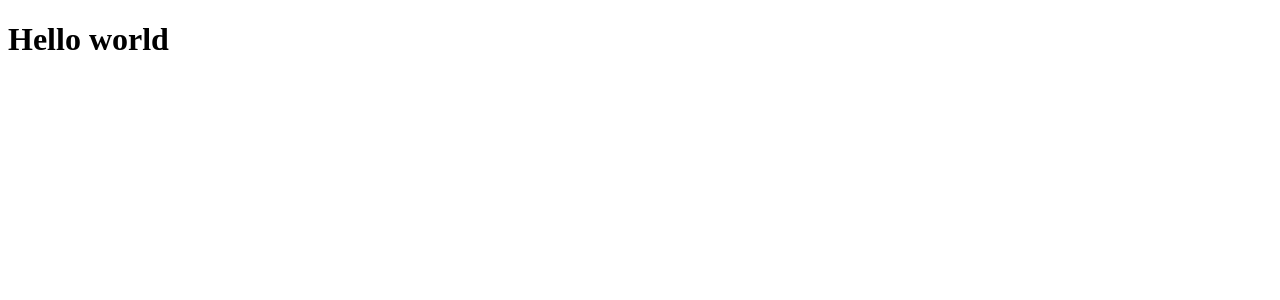
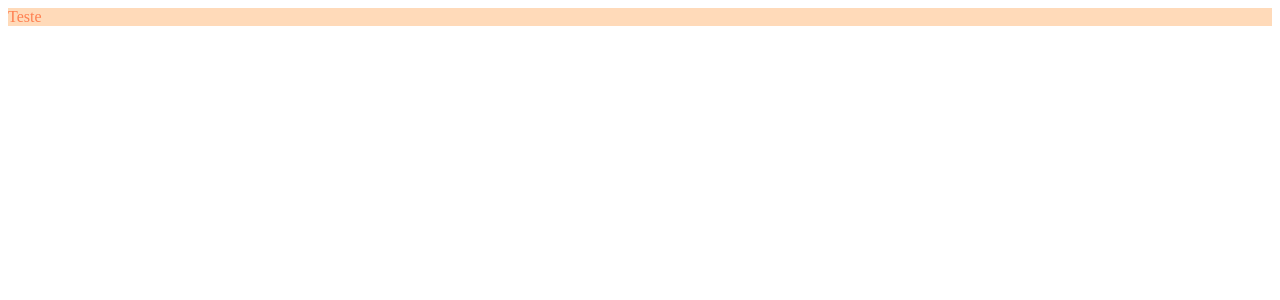
Before and after one commit to Csalex123/algas-shopping, a React (Create React App) app: page / in a window 1280 px wide. Shown: the top 300 px of the page. Built offline with nearby package versions, Linux system fonts and the light colour scheme.

Commit message:
Component App

```diff
--- a/package.json
+++ b/package.json
@@ -8,7 +8,8 @@
     "@testing-library/user-event": "^7.1.2",
     "react": "^16.13.1",
     "react-dom": "^16.13.1",
-    "react-scripts": "3.4.3"
+    "react-scripts": "3.4.3",
+    "styled-components": "^5.2.0"
   },
   "scripts": {
     "start": "react-scripts start",
--- /dev/null
+++ b/src/components/App/App.jsx
@@ -0,0 +1,8 @@
+import React from 'react';
+import { Wrapper } from './App.styles';
+
+const App = () => {
+  return <Wrapper>Teste</Wrapper>;
+};
+
+export default App;
--- /dev/null
+++ b/src/components/App/App.styles.js
@@ -0,0 +1,6 @@
+import styled from 'styled-components';
+
+export const Wrapper = styled.div`
+    color: coral;
+    background-color: peachpuff;
+`;
--- /dev/null
+++ b/src/components/App/index.js
@@ -0,0 +1 @@
+export { default } from './App';
--- a/src/views/Home.view.jsx
+++ b/src/views/Home.view.jsx
@@ -1,9 +1,10 @@
 import React from 'react';
+import App from '../components/App';
 
 const HomeView = () => {
   return (
     <div>
-      <h1>Hello world</h1>
+      <App />
     </div>
   );
 };
```
Also changed, not shown: 1 other file (tests, documents, lock files or other folders).
